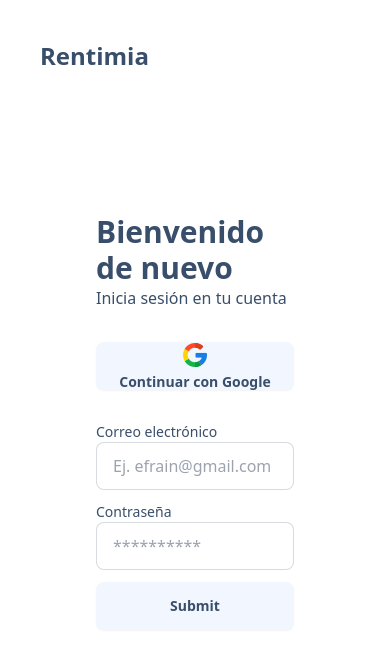
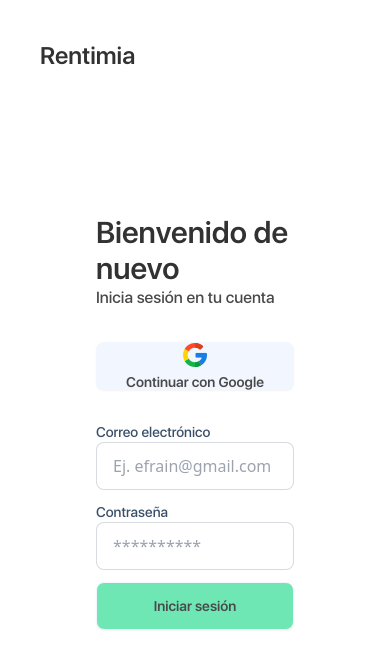
Before and after one commit to AlvaroTorres11/rentimia, a React (Vite) app: page / in a window 390 px wide. Shown: the top 668 px of the page. Built offline with nearby package versions, Linux system fonts and the light colour scheme; the HTML template or start-up script is replaced by a standard one.

Commit message:
feat: sign-in styles and implements responsive design

```diff
--- a/src/common/FormComponents.jsx
+++ b/src/common/FormComponents.jsx
@@ -4,7 +4,10 @@ export function InputField({ label, ...props }) {
   const [field, meta] = useField(props);
   return (
     <div className="flex flex-col text-start">
-      <label className="text-sm" htmlFor={props.id || props.name}>
+      <label
+        className="text-sm font-principal-medium quaternaryColor"
+        htmlFor={props.id || props.name}
+      >
         {label}
       </label>
       <input
@@ -15,7 +18,9 @@ export function InputField({ label, ...props }) {
         {...props}
       />
       {meta.touched && meta.error ? (
-        <div className="text-red-500 text-sm">{meta.error}</div>
+        <span className="text-red-500 text-xs font-principal-light">
+          {meta.error}
+        </span>
       ) : null}
     </div>
   );
--- a/src/pages/auth/sign-in/SignIn.jsx
+++ b/src/pages/auth/sign-in/SignIn.jsx
@@ -7,22 +7,27 @@ import HERO from "../../../assets/auth/Signin.jpg";
 function SignIn() {
   return (
     <section className="h-screen flex">
-      <article className="w-full p-24 relative grid place-content-center md:w-3/6 md:p-5 lg:w-2/6 lg:p-10 xl:p-16">
-        <h2 className="absolute top-10 left-10 text-2xl font-bold">Rentimia</h2>
+      <article className="w-full p-24 relative grid place-content-center lg:w-3/6 md:p-5 lg:p-10 xl:p-16">
+        <h2 className="absolute top-10 left-10 text-2xl font-principal-semibold primary-text-color">
+          Rentimia
+        </h2>
         <div className="flex flex-col gap-8">
           <div className="text-start flex flex-col">
-            <h2 className="text-3xl font-semibold">Bienvenido de nuevo</h2>
-            <span>Inicia sesión en tu cuenta</span>
+            <h2 className="text-3xl font-principal-semibold primary-text-color">
+              Bienvenido de nuevo
+            </h2>
+            <span className="font-principal-medium secondary-text-color">
+              Inicia sesión en tu cuenta
+            </span>
           </div>
 
           <div>
-            <button className="btn w-full">
+            <button className="btn w-full font-principal-semibold secondary-text-color">
               <img src={GOOGLE_ICON} alt="Google icon" />
               Continuar con Google
             </button>
           </div>
 
-          <form action="" onSubmit="">
           <Formik
             initialValues={{
               email: "",
@@ -63,17 +68,18 @@ function SignIn() {
                 placeholder="**********"
               />
 
-                <button className="btn primaryColor50" type="submit">
-                  Submit
+              <button className="btn primary-color-300" type="submit">
+                <span className="font-principal-semibold secondary-text-color">
+                  Iniciar sesión
+                </span>
               </button>
             </Form>
           </Formik>
-          </form>
         </div>
       </article>
 
       <article className="w-4/6 hidden md:block">
-        <span className="text-slate-200 text-2xl font-light absolute top-20">
+        <span className="font-principal-light m-6 text-slate-200 text-2xl absolute top-20">
           Renta lo que necesites y como lo necesites
         </span>
         <img className="h-full object-cover" src={HERO} alt="" />
```
Lines whose indentation alone changed are shown as unchanged.
